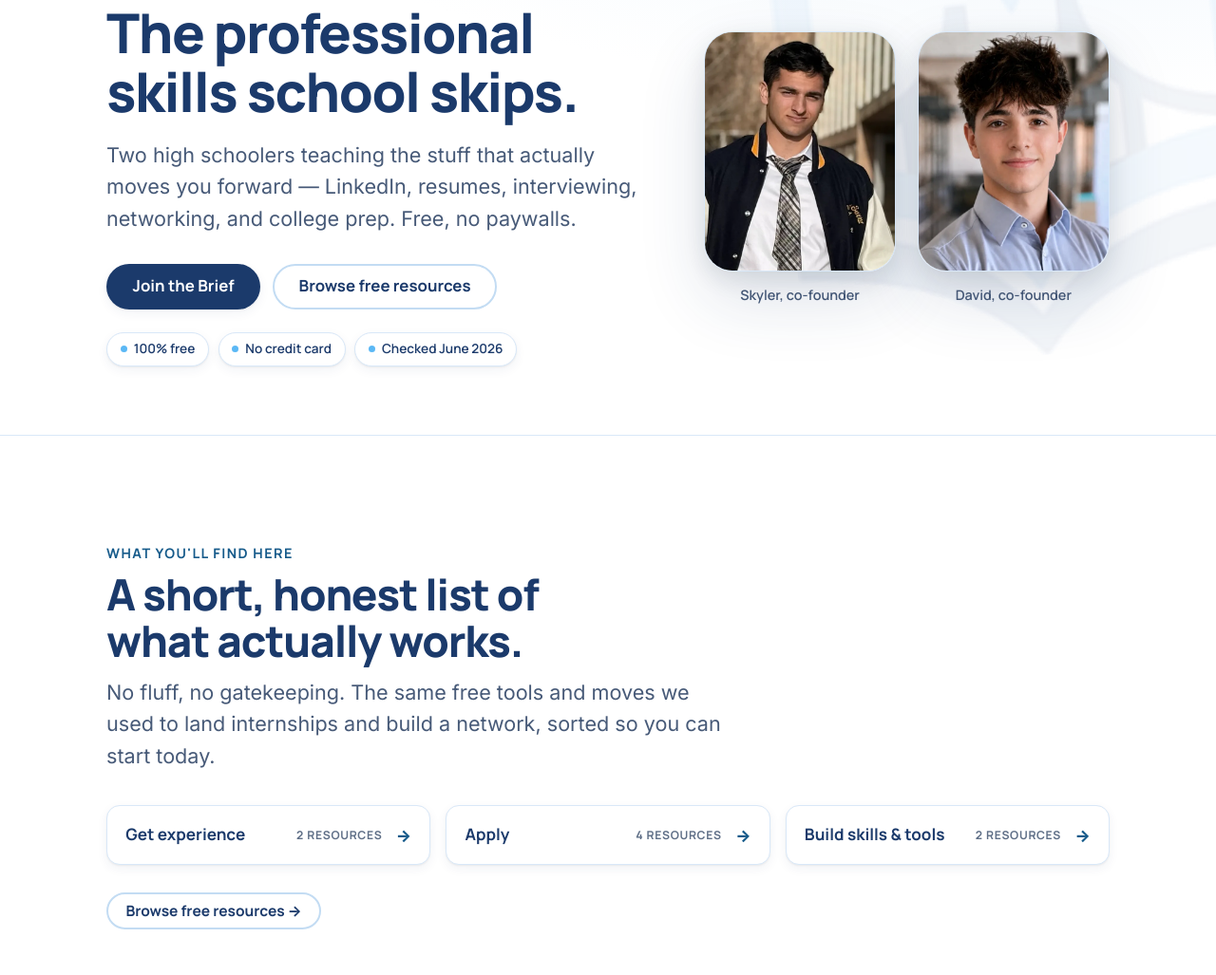
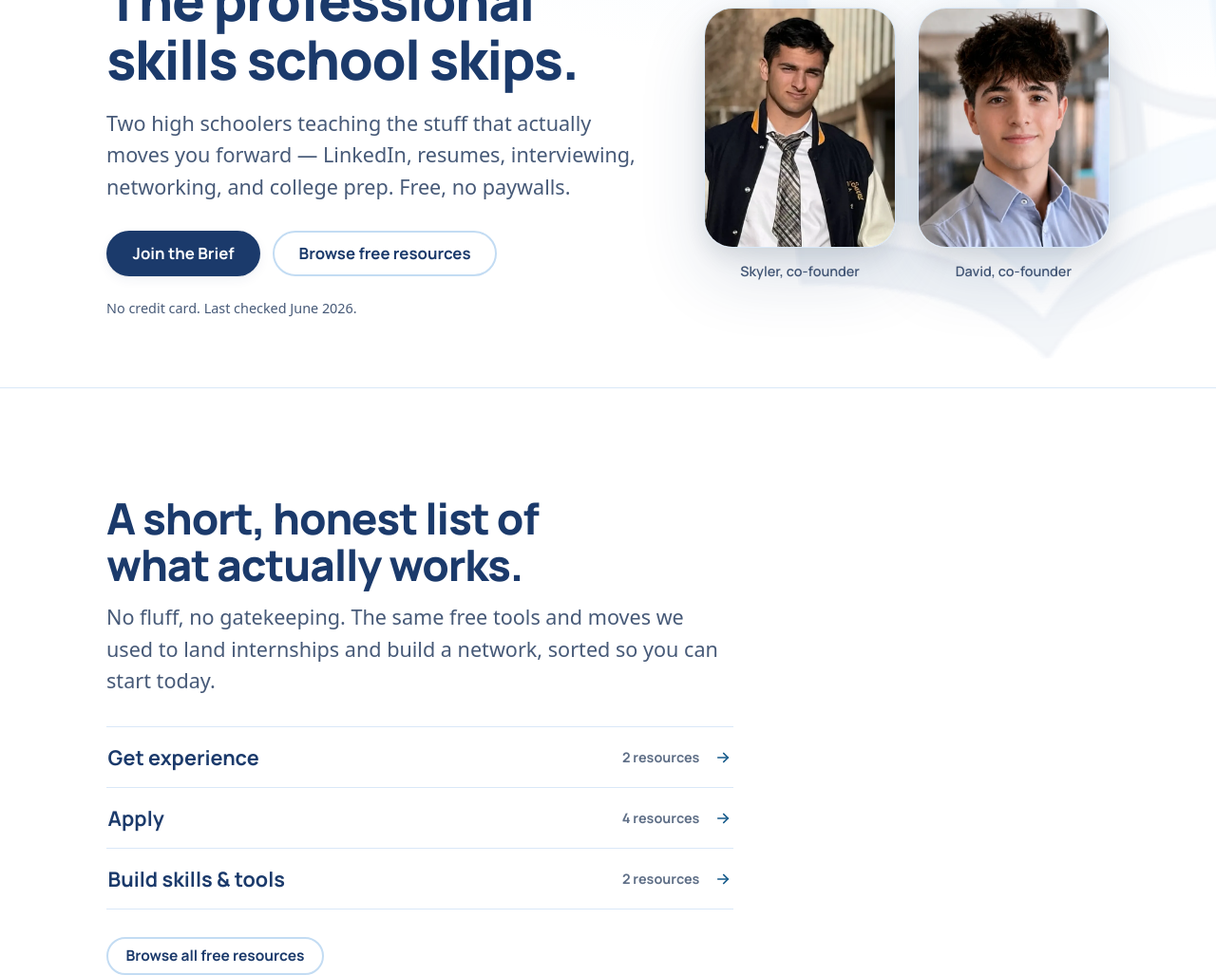
Before and after one commit to skylerwood2027-lgtm/skillbridge-website, an Astro site: page / in a window 1280 px wide. Shown: the part 190-1217 px from the top of the page at 95% size. Built offline with nearby package versions, Linux system fonts and the light colour scheme; Astro itself is replaced by a stand-in of ours; a web font is replaced by a local one.

Commit message:
style(site): drop the stock AI-site tells — Inter, caps kickers, pill chips, tiles
- Body font: Inter -> Atkinson Hyperlegible Next (variable, one file per subset);
  Manrope stays for headings. Approved by Skyler; recorded in CLAUDE.md
- Remove the four all-caps eyebrow labels above headings (home x2, Our Story,
  toolkit); remaining small labels are sentence case at --step--1
- Resources filters: outlined pill chips -> text tabs with the header nav's blue
  underline; tab padding keeps every target >=32px wide and 44px tall
- Home hero: three badge pills -> one plain line ("No credit card. Last checked
  June 2026.")
- Home categories: boxed tiles with text arrows -> hairline rows with a drawn
  arrow and the library's navy deck line on hover
- Drop typed "->" from two link labels
- Update test-resources-page.mjs selectors for the tile -> row rename (137 pass)

Co-Authored-By: Claude Opus 5.5 <noreply@anthropic.com>

```diff
--- a/CLAUDE.md
+++ b/CLAUDE.md
@@ -20,8 +20,14 @@ branding for the site live here.
 
 - Palette: navy `#1B3A6B` · blue `#5BB8F5` · light `#EBF4FC` · dark `#0D1B2A`.
   Tokens live in `src/styles/global.css`.
-- Fonts: **Manrope** (headings), **Inter** (body). Inter is a deliberate choice —
-  **do NOT swap it.**
+- Fonts: **Manrope** (headings), **Atkinson Hyperlegible Next** (body, via
+  `@fontsource-variable/atkinson-hyperlegible-next`). Skyler approved replacing
+  Inter on 2026-10-09 because Inter + Manrope read as the stock AI-site pairing.
+  **Do not switch the body back to Inter.** (The PDF and OG scripts still embed
+  Inter from `@fontsource/inter`; that is separate.)
+- No tracked ALL-CAPS kicker/eyebrow labels above headings — the heading speaks
+  for itself. Small labels (categories, "Use this when", file facts) are
+  sentence case. Lists are hairline rows, not boxed tiles or pill chips.
 - Logo: real assets only. Sources in `brand-src/`, processed into `public/brand/`
   by `npm run logos`:
   - `wordmark.png` (navy) → light backgrounds · `wordmark-white.png` → dark
--- a/package.json
+++ b/package.json
@@ -20,6 +20,7 @@
   },
   "dependencies": {
     "@astrojs/sitemap": "^3.7.3",
+    "@fontsource-variable/atkinson-hyperlegible-next": "^5.3.0",
     "@fontsource/inter": "^5.1.0",
     "@fontsource/manrope": "^5.1.0",
     "astro": "^6.4.7"
--- a/src/components/NewsletterBand.astro
+++ b/src/components/NewsletterBand.astro
@@ -164,12 +164,11 @@ const { as: Tag = 'h2' } = Astro.props;
     }
   }
 
+  /* The newsletter's name, set as a name (sentence case), not a tracked caps kicker. */
   .brief__kicker {
     font-family: var(--font-head);
     font-weight: 700;
-    font-size: 0.74rem;
-    letter-spacing: 0.14em;
-    text-transform: uppercase;
+    font-size: var(--step-0);
     color: var(--blue);
   }
   .brief__title {
--- a/src/layouts/BaseLayout.astro
+++ b/src/layouts/BaseLayout.astro
@@ -2,10 +2,7 @@
 import '@fontsource/manrope/600.css';
 import '@fontsource/manrope/700.css';
 import '@fontsource/manrope/800.css';
-import '@fontsource/inter/400.css';
-import '@fontsource/inter/500.css';
-import '@fontsource/inter/600.css';
-import '@fontsource/inter/700.css';
+import '@fontsource-variable/atkinson-hyperlegible-next';
 import '../styles/global.css';
 import SiteHeader from '../components/SiteHeader.astro';
 import SiteFooter from '../components/SiteFooter.astro';
--- a/src/pages/index.astro
+++ b/src/pages/index.astro
@@ -1,7 +1,6 @@
 ---
 import BaseLayout from '../layouts/BaseLayout.astro';
 import Button from '../components/Button.astro';
-import siteConfig from '../config.json';
 import catalog from '../data/resources.json';
 
 // Only groups that actually contain a published resource become tiles, so every
@@ -22,7 +21,6 @@ const findGroups = catalog.groups
     <div class="hero__motif motif" aria-hidden="true"><img src="/brand/icon.webp" alt="" /></div>
     <div class="container hero__inner">
       <div class="hero__copy">
-        <p class="eyebrow reveal">By two high schoolers · {siteConfig.handle}</p>
         <h1 class="hero__title reveal" data-delay="1">The professional skills school skips.</h1>
         <p class="hero__sub lead reveal" data-delay="2">
           Two high schoolers teaching the stuff that actually moves you forward — LinkedIn, resumes,
@@ -32,11 +30,7 @@ const findGroups = catalog.groups
           <Button href="#newsletter" variant="primary" size="lg">Join the Brief</Button>
           <Button href="/resources" variant="outline" size="lg">Browse free resources</Button>
         </div>
-        <ul class="hero__chips reveal" data-delay="4">
-          <li>100% free</li>
-          <li>No credit card</li>
-          <li>Checked June 2026</li>
-        </ul>
+        <p class="hero__note reveal" data-delay="4">No credit card. Last checked June 2026.</p>
       </div>
 
       <div class="hero__media reveal" data-delay="2">
@@ -82,30 +76,33 @@ const findGroups = catalog.groups
   <section class="section find">
     <div class="container">
       <div class="find__head">
-        <p class="eyebrow reveal">What you'll find here</p>
         <h2 class="reveal" data-delay="1">A short, honest list of what actually works.</h2>
         <p class="lead reveal" data-delay="2">
           No fluff, no gatekeeping. The same free tools and moves we used to land internships and
           build a network, sorted so you can start today.
         </p>
       </div>
-      <ul class="find__grid">
+      {/* Rows, not tiles: the same hairline list and navy deck line the resource
+          library uses, so the home page and the library read as one system. */}
+      <ul class="find__list">
         {
           findGroups.map((g: any, i: number) => (
-            <li class="find__item reveal" data-delay={String((i % 3) + 1)}>
-              <a class="find__card" href={`/resources?group=${g.id}`}>
+            <li class="reveal" data-delay={String((i % 3) + 1)}>
+              <a class="find__row" href={`/resources?group=${g.id}`}>
                 <span class="find__label">{g.label}</span>
                 <span class="find__count">
                   {g.count} {g.count === 1 ? 'resource' : 'resources'}
                 </span>
-                <span class="find__go" aria-hidden="true">→</span>
+                <svg class="find__go" viewBox="0 0 24 24" fill="none" stroke="currentColor" stroke-width="2.2" stroke-linecap="round" stroke-linejoin="round" aria-hidden="true">
+                  <path d="M5 12h14" /><path d="m13 6 6 6-6 6" />
+                </svg>
               </a>
             </li>
           ))
         }
       </ul>
       <div class="find__more reveal">
-        <Button href="/resources" variant="outline">Browse free resources →</Button>
+        <Button href="/resources" variant="outline">Browse all free resources</Button>
       </div>
     </div>
   </section>
@@ -149,30 +146,15 @@ const findGroups = catalog.groups
     align-items: center;
   }
   .hero__copy { max-width: 620px; }
-  .hero__title { margin-top: 0.7rem; font-size: clamp(2.4rem, 1.55rem + 3vw, 3.6rem); }
+  .hero__title { font-size: clamp(2.4rem, 1.55rem + 3vw, 3.6rem); }
   .hero__sub { margin-top: 1.2rem; max-width: 46ch; }
   .hero__cta { display: flex; flex-wrap: wrap; gap: 0.8rem; margin-top: 1.9rem; }
-  .hero__chips { display: flex; flex-wrap: wrap; gap: 0.5rem 0.6rem; margin-top: 1.5rem; }
-  .hero__chips li {
-    font-family: var(--font-head);
-    font-weight: 600;
-    font-size: 0.85rem;
-    color: var(--navy);
-    background: #fff;
-    border: 1px solid var(--line);
-    border-radius: var(--radius-pill);
-    padding: 0.4rem 0.85rem;
-    display: inline-flex;
-    align-items: center;
-    gap: 0.45rem;
-    box-shadow: var(--shadow-sm);
-  }
-  .hero__chips li::before {
-    content: '';
-    width: 7px;
-    height: 7px;
-    border-radius: 50%;
-    background: var(--blue);
+  /* The "100% free" part already lives in the subhead; this line only adds what
+     it doesn't say, as plain text instead of three badge pills. */
+  .hero__note {
+    margin-top: 1.35rem;
+    font-size: var(--step--1);
+    color: var(--ink-soft);
   }
 
   .hero__media { display: flex; justify-content: center; }
@@ -219,64 +201,64 @@ const findGroups = catalog.groups
 
   /* ---------------- FIND ---------------- */
   .find__head { max-width: 660px; }
-  .find__head h2 { margin-top: 0.4rem; }
   .find__head .lead { margin-top: 0.85rem; }
-  .find__grid {
-    display: grid;
-    grid-template-columns: repeat(auto-fit, minmax(225px, 1fr));
-    gap: 1rem;
-    margin-top: 2.2rem;
+  .find__list {
+    max-width: 660px;
+    margin-top: 2rem;
+    border-bottom: 1px solid var(--line);
   }
-  .find__item { display: flex; }
-  /* A real link into the filtered library, so the hover state is now describing
-     something that actually happens when you click. */
-  .find__card {
+  /* A real link into the filtered library. Hover and keyboard focus both draw the
+     navy deck line under the row, the same cue the library rows use. */
+  .find__row {
+    position: relative;
     display: flex;
     align-items: center;
-    gap: 0.9rem;
-    width: 100%;
-    min-height: 44px;
-    background: #fff;
-    border: 1px solid var(--line);
-    border-radius: var(--radius);
-    padding: 1.05rem 1.2rem;
-    box-shadow: var(--shadow-sm);
+    gap: 1rem;
+    min-height: 64px;
+    padding: 0.9rem 0.1rem;
+    border-top: 1px solid var(--line);
     text-decoration: none;
-    transition: transform 0.16s var(--ease), box-shadow 0.16s ease, border-color 0.16s ease;
   }
-  /* Focus gets the same response as hover — a keyboard user should see the tile
-     react, not just the ring. */
-  .find__card:hover,
-  .find__card:focus-visible {
-    transform: translateY(-3px);
-    box-shadow: var(--shadow-md);
-    border-color: var(--blue);
+  .find__row::after {
+    content: '';
+    position: absolute;
+    left: 0;
+    right: 0;
+    bottom: -1px;
+    height: 2px;
+    background: var(--navy);
+    transform: scaleX(0);
+    transform-origin: left center;
+    transition: transform 0.26s var(--ease);
   }
+  .find__row:hover::after,
+  .find__row:focus-visible::after { transform: scaleX(1); }
   .find__label {
     font-family: var(--font-head);
     font-weight: 700;
+    font-size: var(--step-1);
     color: var(--navy);
     line-height: 1.22;
+    transition: color 0.16s var(--ease);
   }
+  .find__row:hover .find__label { color: var(--blue-ink); }
   .find__count {
     margin-left: auto;
     font-family: var(--font-head);
     font-weight: 700;
-    font-size: 0.76rem;
-    letter-spacing: 0.06em;
-    text-transform: uppercase;
+    font-size: var(--step--1);
     color: var(--ink-faint);
     white-space: nowrap;
   }
   .find__go {
     flex: none;
-    font-family: var(--font-head);
-    font-weight: 800;
+    width: 18px;
+    height: 18px;
     color: var(--blue-ink);
     transition: transform 0.16s var(--ease);
   }
-  .find__card:hover .find__go,
-  .find__card:focus-visible .find__go { transform: translateX(3px); }
+  .find__row:hover .find__go,
+  .find__row:focus-visible .find__go { transform: translateX(3px); }
   .find__more { margin-top: 1.8rem; }
 
   /* ---------------- CTA BAND ---------------- */
--- a/src/pages/our-story.astro
+++ b/src/pages/our-story.astro
@@ -9,7 +9,6 @@ import story from '../data/ourStory.json';
   <article class="story">
     <header class="story__hero">
       <div class="container container-narrow">
-        <p class="eyebrow reveal">Our Story</p>
         <h1 class="story__headline reveal" data-delay="1">{story.headline}</h1>
       </div>
     </header>
--- a/src/pages/resources.astro
+++ b/src/pages/resources.astro
@@ -218,9 +218,7 @@ const count = published.length;
     display: block;
     font-family: var(--font-head);
     font-weight: 700;
-    font-size: 0.7rem;
-    letter-spacing: 0.14em;
-    text-transform: uppercase;
+    font-size: var(--step--1);
     color: var(--blue-ink);
     margin-bottom: 0.45rem;
   }
@@ -274,39 +272,56 @@ const count = published.length;
   }
   .lib__deck.is-none { background: var(--line-strong); }
 
+  /* Spacing lives in each tab's own padding (so even "All" is a 36px+ target);
+     the negative margin keeps the first label flush with the column edge. */
   .lib__filters {
+    --tab-pad: 0.6rem;
     display: flex;
     flex-wrap: wrap;
-    gap: 0.5rem;
-    margin-top: 0.95rem;
+    gap: 0 0.2rem;
+    margin-top: 0.45rem;
+    margin-inline: calc(var(--tab-pad) * -1);
   }
-  /* Filters read as filters: outlined, small, never a filled primary button. */
+  /* Filters speak the header nav's language: plain text, and the one in use gets
+     the same blue underline the current page gets up top. No pills, no boxes. */
   .lib__chip {
+    position: relative;
     font-family: var(--font-head);
-    font-weight: 700;
-    font-size: 0.88rem;
+    font-weight: 600;
+    font-size: 0.97rem;
     line-height: 1;
     color: var(--ink-soft);
     background: transparent;
-    border: 1.5px solid var(--line-strong);
-    border-radius: var(--radius-pill);
-    padding: 0 0.95rem;
+    border: 0;
+    padding: 0 var(--tab-pad);
     min-height: 44px;
     cursor: pointer;
     display: inline-flex;
     align-items: center;
-    transition:
-      color 0.16s var(--ease),
-      border-color 0.16s var(--ease),
-      background-color 0.16s var(--ease),
-      transform 0.12s var(--ease);
+    transition: color 0.16s var(--ease);
   }
-  .lib__chip:hover { color: var(--navy); border-color: var(--blue); }
-  .lib__chip:active { transform: translateY(1px); }
-  .lib__chip[aria-pressed='true'] {
-    color: var(--navy);
-    border-color: var(--navy);
-    background: var(--surface-tint);
+  /* Drawn 2px under the text rather than at the 44px box edge, so it sits where
+     the nav underline sits. */
+  .lib__chip::after {
+    content: '';
+    position: absolute;
+    left: var(--tab-pad);
+    right: var(--tab-pad);
+    bottom: 8px;
+    height: 2px;
+    background: var(--blue);
+    transform: scaleX(0);
+    transform-origin: left center;
+    transition: transform 0.22s var(--ease);
+  }
+  .lib__chip:hover { color: var(--navy); }
+  .lib__chip[aria-pressed='true'] { color: var(--navy); }
+  .lib__chip[aria-pressed='true']::after { transform: scaleX(1); }
+  /* Phones: keep all four on one line where they fit, instead of stranding the
+     last one on a row by itself. */
+  @media (max-width: 30rem) {
+    .lib__filters { --tab-pad: 0.45rem; gap: 0 0.05rem; }
+    .lib__chip { font-size: 0.92rem; }
   }
 
   .lib__count {
--- a/src/pages/resources/skillbridge-starter-toolkit.astro
+++ b/src/pages/resources/skillbridge-starter-toolkit.astro
@@ -21,7 +21,6 @@ import toolkit from '../../data/toolkit.json';
       <div class="guide__hero-motif motif" aria-hidden="true"><img src="/brand/icon.webp" alt="" /></div>
       <div class="container container-narrow">
         <a class="guide__back" href="/resources">← All free resources</a>
-        <p class="eyebrow reveal">The free toolkit</p>
         <h1 class="guide__title reveal" data-delay="1">{toolkit.title}</h1>
         <p class="guide__tagline lead reveal" data-delay="2">{toolkit.tagline}</p>
         <div class="guide__actions reveal" data-delay="3">
@@ -52,7 +51,7 @@ import toolkit from '../../data/toolkit.json';
 
       <p class="guide__outro reveal">
         {toolkit.outroLead} {toolkit.outroDiscord}
-        <a href="/resources">See the other free guides →</a>
+        <a href="/resources">See the other free guides</a>
       </p>
     </div>
   </article>
@@ -87,7 +86,7 @@ import toolkit from '../../data/toolkit.json';
     text-decoration-color: var(--line-strong);
   }
   .guide__back:hover { color: var(--navy); text-decoration-color: var(--blue); }
-  .guide__title { margin-top: 0.4rem; font-size: var(--step-4); }
+  .guide__title { font-size: var(--step-4); }
   .guide__tagline { margin-top: 1rem; max-width: 60ch; }
   .guide__actions {
     display: flex;
--- a/src/styles/global.css
+++ b/src/styles/global.css
@@ -1,7 +1,10 @@
 /* ===========================================================================
    SkillBridge — design tokens + base styles
    Brand (LOCKED): navy #1B3A6B · blue #5BB8F5 · light #EBF4FC · dark #0D1B2A
-   Fonts (LOCKED): Manrope (headings) · Inter (body)
+   Fonts (LOCKED): Manrope (headings) · Atkinson Hyperlegible Next (body)
+   Body moved off Inter on 2026-10-09 with Skyler's ok: Inter + Manrope read as
+   the stock AI-site pairing. Atkinson was drawn by the Braille Institute so no
+   two letters can be confused, which fits a free resource site for students.
    =========================================================================== */
 :root {
   /* brand */
@@ -37,7 +40,7 @@
 
   /* type */
   --font-head: 'Manrope', ui-sans-serif, system-ui, -apple-system, 'Segoe UI', sans-serif;
-  --font-body: 'Inter', ui-sans-serif, system-ui, -apple-system, 'Segoe UI', sans-serif;
+  --font-body: 'Atkinson Hyperlegible Next Variable', ui-sans-serif, system-ui, -apple-system, 'Segoe UI', sans-serif;
 
   /* fluid type scale — widened for stronger hierarchy */
   --step--2: clamp(0.74rem, 0.72rem + 0.1vw, 0.8rem);
@@ -120,14 +123,6 @@ strong, b { font-weight: 700; }
 }
 .container-narrow { max-width: var(--container-narrow); }
 .section { padding-block: var(--space-section); }
-.eyebrow {
-  font-family: var(--font-head);
-  font-weight: 700;
-  font-size: var(--step--1);
-  letter-spacing: 0.1em;
-  text-transform: uppercase;
-  color: var(--blue-ink);
-}
 .lead { font-size: var(--step-1); color: var(--ink-soft); line-height: 1.55; }
 
 .visually-hidden {
```
Also changed, not shown: scripts/test-resources-page.mjs (+9 -7 lines), src/components/ResourceRow.astro (+5 -11 lines), 1 other file.
